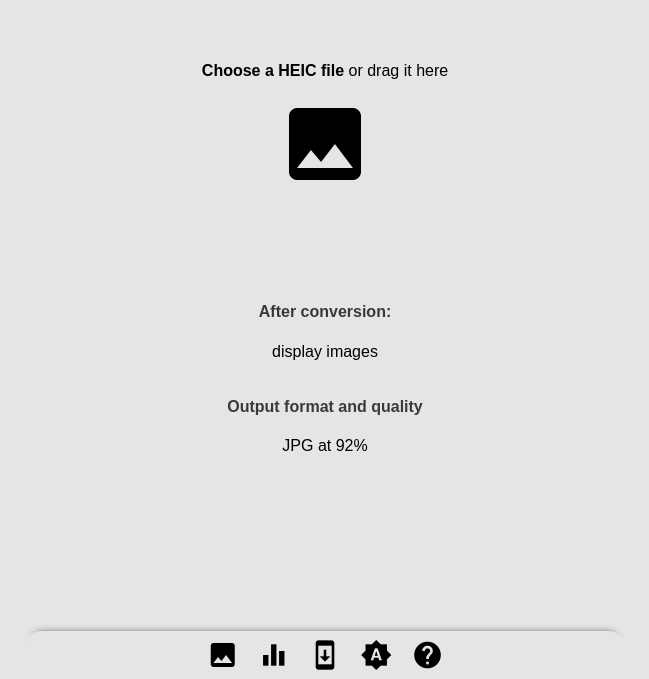
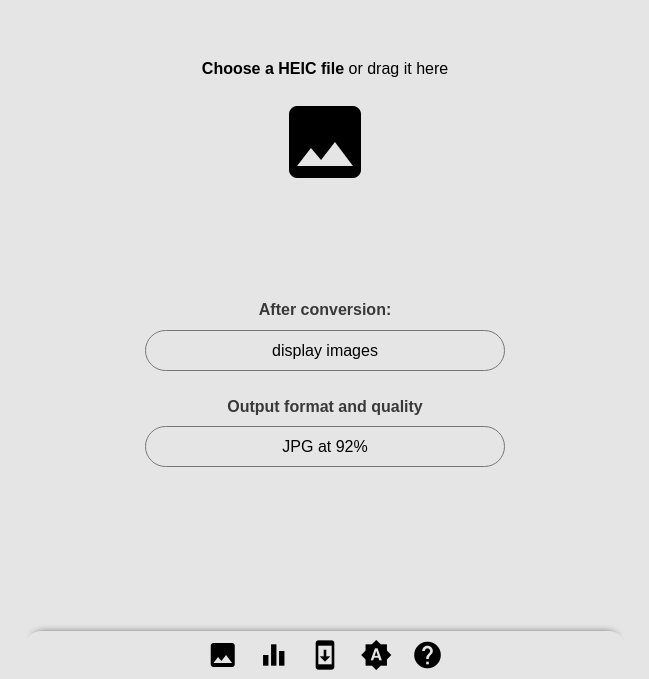
Before and after one commit to catdad-experiments/heic-app, a website: page index.html in a window 1280 px wide. Shown: the part 121-800 px from the top of the page, without its empty margins (315-964 px from the left). Drawn offline with nearby package versions, Linux system fonts and the light colour scheme.

Commit message:
fixing option input color, setting a maximum size

```diff
--- a/src/style.css
+++ b/src/style.css
@@ -240,11 +240,12 @@ html, body {
 
 .settings .value {
   width: 100%;
+  max-width: 360px;
   text-align: center;
   padding: 10px;
-  border: 1px solid var(--middleground);
+  border: 1px solid var(--middle);
   border-radius: 2rem;
-  margin-top: 10px;
+  margin: 10px auto 0;
 }
 
 /* MISC */
```
